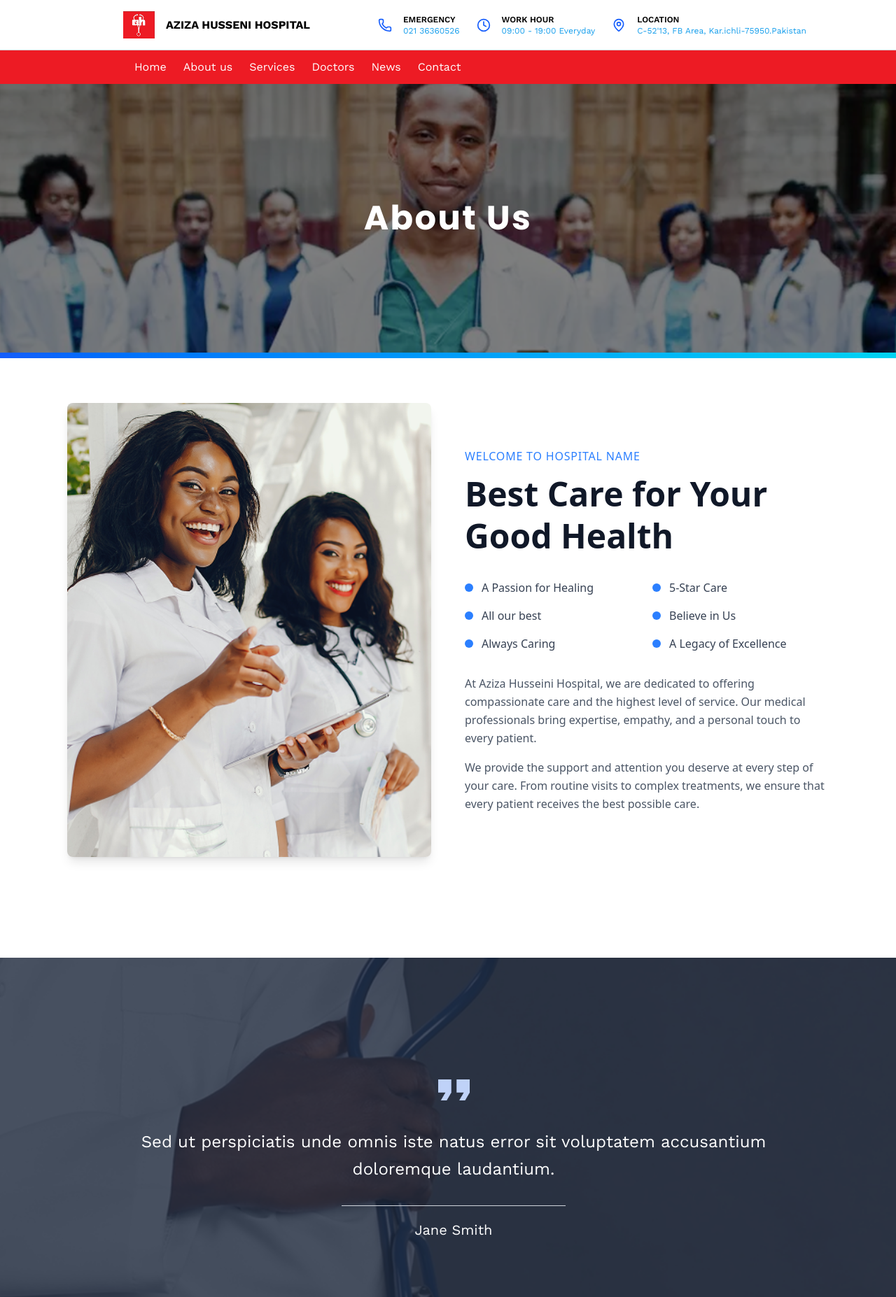
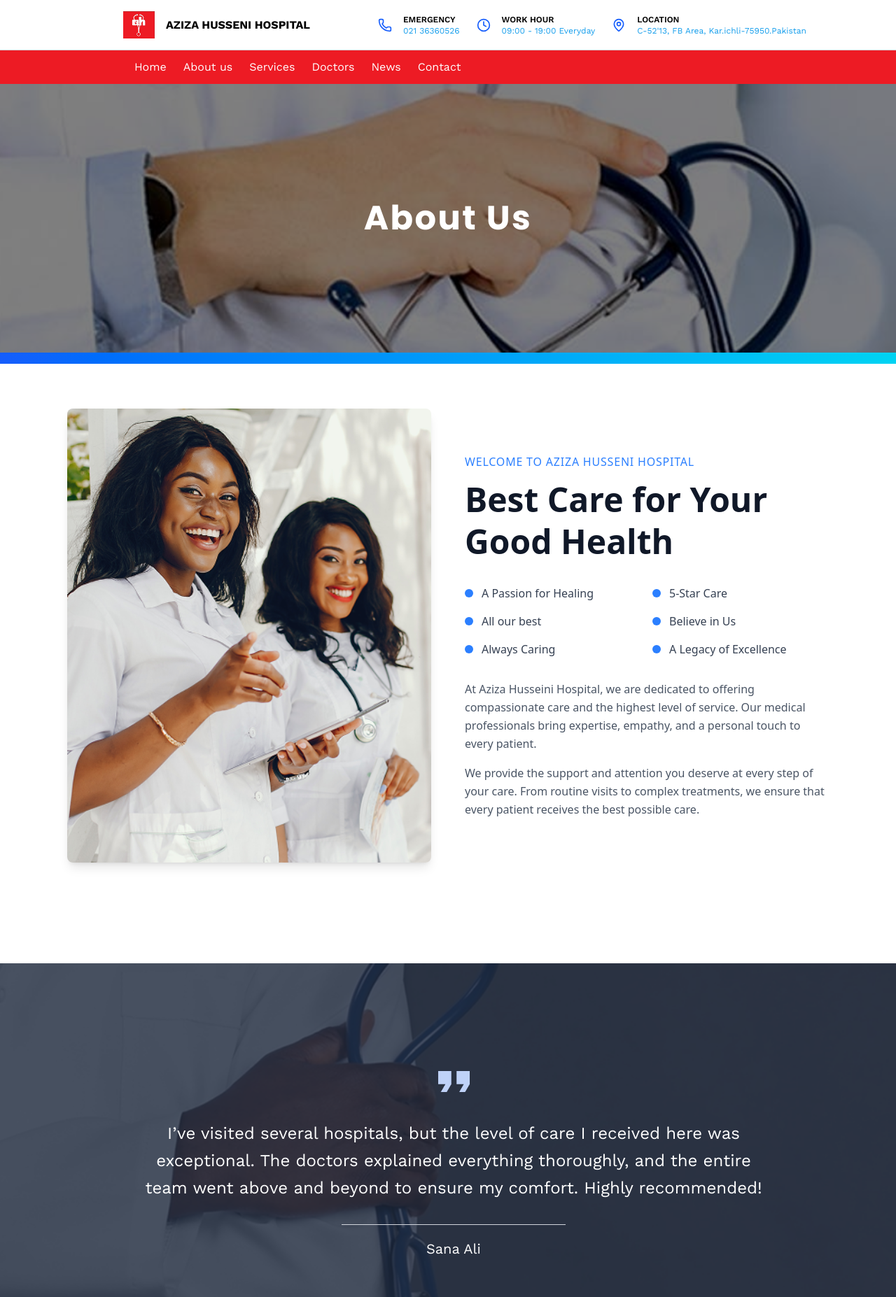
Before and after one commit to jawwad-ali/hospital_project, a Next.js app: page /about in a window 1280 px wide. Shown: the top 1854 px of the page at 70% size. Built offline with nearby package versions, Linux system fonts and the light colour scheme.

Commit message:
updated hero section image

```diff
--- a/src/Components/Banner.tsx
+++ b/src/Components/Banner.tsx
@@ -1,20 +1,22 @@
 import React from "react";
 import Image, { StaticImageData } from "next/image";
 import { Poppins } from "next/font/google";
+import BannerImage from "../../public/Banner.png";
 
 const poppins = Poppins({
-    subsets: ['latin'],
-    weight: ['400', '600', '700'], // Add weights you use
-    variable: '--font-poppins',
-    display: 'swap',
-})
+  subsets: ["latin"],
+  weight: ["400", "600", "700"], // Add weights you use
+  variable: "--font-poppins",
+  display: "swap",
+});
 
-const Banner = ({ img, overlayText }: { img: string | StaticImageData; overlayText: string }) => {
+const Banner = ({ overlayText }: { overlayText: string }) => {
   return (
+    <>
     <div className="relative w-full h-64 md:h-80 lg:h-96 overflow-hidden">
       {/* Background Image */}
       <Image
-        src={img}
+        src={BannerImage}
         alt="Medical professionals team"
         fill
         className="object-cover"
@@ -26,11 +28,17 @@ const Banner = ({ img, overlayText }: { img: string | StaticImageData; overlayTe
 
       {/* Content */}
       <div className="relative z-10 flex items-center justify-center h-full">
-        <h1 className={`font-bold text-white text-center ${poppins.className} aboutus_heading tracking-wider`}>
+        <h1
+          className={`font-bold text-white text-center ${poppins.className} aboutus_heading tracking-wider`}
+        >
           {overlayText}
         </h1>
       </div>
+
     </div>
+      <div className="h-2 bg-gradient-to-r from-blue-600 to-cyan-400"></div>
+    </>
+
   );
 };
 
--- a/src/Components/Testimonials.tsx
+++ b/src/Components/Testimonials.tsx
@@ -11,20 +11,31 @@ import { work_sans } from "@/data";
 const testimonials = [
   {
     quote:
-      "Lorem ipsum dolor sit amet, consectetur adipiscing elit. Quisque placerat scelerisque tortor ornare ornare. Quisque placerat scelerisque felis vitae tortor augue. Velit nascetur Consequat faucibus porttitor enim et.",
-    author: "John Doe",
+      "I had a wonderful experience at this hospital. The staff was professional, the doctors were very attentive, and I felt well taken care of. The treatment I received was top-notch, and I’m grateful for the care I received during my stay.",
+    author: "Ahmed Khan",
   },
   {
     quote:
-      "Sed ut perspiciatis unde omnis iste natus error sit voluptatem accusantium doloremque laudantium.",
-    author: "Jane Smith",
+      "I’ve visited several hospitals, but the level of care I received here was exceptional. The doctors explained everything thoroughly, and the entire team went above and beyond to ensure my comfort. Highly recommended!",
+    author: "Sana Ali",
   },
   {
     quote:
-      "Lorem ipsum dolor sit amet, consectetur adipiscing elit. Quisque placerat scelerisque tortor ornare ornare. Quisque placerat scelerisque felis vitae tortor augue. Velit nascetur Consequat faucibus porttitor enim et.",
-    author: "Alex Johnson",
+      "My family and I are extremely grateful for the amazing service provided by this hospital. The staff treated us like family, and the facilities were state-of-the-art. It’s clear that this hospital truly cares about its patients.",
+    author: "Bilal Farooq",
+  },
+  {
+    quote:
+      "From the moment I arrived, I was impressed by the cleanliness and professionalism of the hospital. The doctors were compassionate and dedicated, making sure I was well-informed throughout my treatment. I’m thankful for the care I received.",
+    author: "Hina Shah",
+  },
+  {
+    quote:
+      "I had a great experience at this hospital. The treatment was effective, and the nurses and doctors were always available to help. I felt completely supported throughout my recovery process. Thank you for your excellent service.",
+    author: "Faisal Rehman",
   },
 ];
+
 
 export default function Testimonials() {
   const [currentSlide, setCurrentSlide] = useState(0);
--- a/src/Components/TopNavbarInfo.tsx
+++ b/src/Components/TopNavbarInfo.tsx
@@ -1,12 +1,14 @@
 import { navbarInfoItem, work_sans } from "@/data";
 import ContactInfo from "./ContactInfo";
 import Image from "next/image";
+import Link from "next/link";
 
 const TopNavbarInfo = () => {
   return (
     <div>
       <div className="bg-white py-2 border-b">
         <div className="container max-w-5xl mx-auto flex flex-col lg:flex-row lg:justify-between lg:items-center">
+        <Link href='/'>
           <div className="flex lg:items-center">
             <div className="p-2 rounded-md lg:ml-10">
               <Image
@@ -20,6 +22,7 @@ const TopNavbarInfo = () => {
               <span className="flex-shrink-0 pl-2">AZIZA HUSSENI HOSPITAL</span>
             </div>
           </div>
+          </Link>
 
           {/* navbar info items */}
           <div
--- a/src/Components/Welcome.tsx
+++ b/src/Components/Welcome.tsx
@@ -30,7 +30,7 @@ export default function HeroSection() {
               {/* Header */}
               <div className="mb-8">
                 <p className="text-blue-500 text-sm md:text-base font-medium tracking-wider uppercase mb-3">
-                  Welcome to Hospital Name
+                  Welcome to AZIZA HUSSENI HOSPITAL
                 </p>
                 <h1 className="text-3xl md:text-4xl lg:text-5xl font-bold text-gray-900 leading-tight">
                   Best Care for Your Good Health
--- a/src/app/about/page.tsx
+++ b/src/app/about/page.tsx
@@ -1,6 +1,4 @@
 import Banner from "@/Components/Banner";
-import React from "react";
-import AboutUsBanner from "../../../public/about_us_banner.png";
 import Testimonials from "@/Components/Testimonials";
 import NewsSection from "@/Components/News";
 import Contacts from "@/Components/Contacts";
@@ -9,7 +7,7 @@ import Welcome from "@/Components/Welcome";
 const About = () => {
   return (
     <div className="mb-20">
-      <Banner img={AboutUsBanner} overlayText="About Us" />
+      <Banner overlayText="About Us" />
       <Welcome />
       <Testimonials />
       <NewsSection />
--- a/src/app/services/page.tsx
+++ b/src/app/services/page.tsx
@@ -1,19 +1,20 @@
-import Banner from "@/Components/Banner"
+import Banner from "@/Components/Banner";
 import OurServicesBanner from "../../../public/about_us_banner.png";
 import Contacts from "@/Components/Contacts";
 import OurSpecialties from "@/Components/OurSpecailist";
 import ServicesSlider from "@/Components/ServicesSlider";
+import BannerImage from "../../../public/Banner.png";
 
 const Services = () => {
   return (
     <div>
-        <Banner overlayText="Our Services" img={OurServicesBanner} />
-        <OurSpecialties />
-        {/* Slider Pending */}
-        <ServicesSlider />
-        <Contacts />
+      <Banner overlayText="Our Services" />
+      <OurSpecialties />
+      {/* Slider Pending */}
+      <ServicesSlider />
+      <Contacts />
     </div>
-  )
-}
+  );
+};
 
-export default Services
+export default Services;
```
Also changed, not shown: public/Banner.png (added), public/SubHead.png (added).
